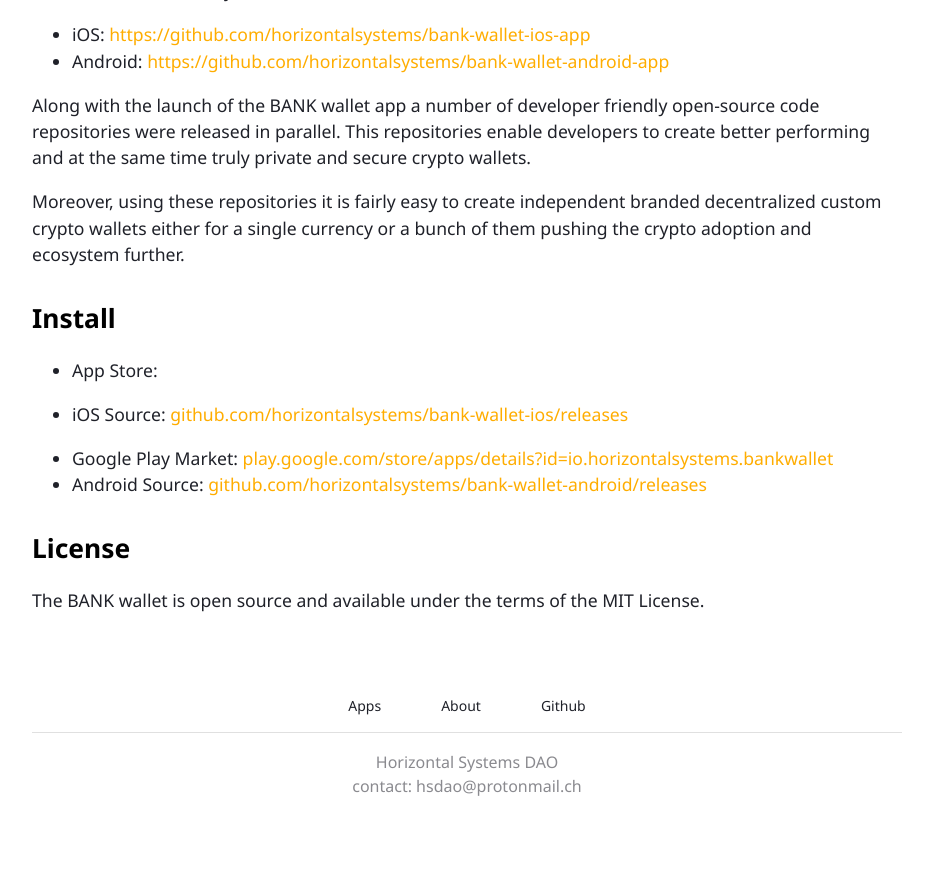
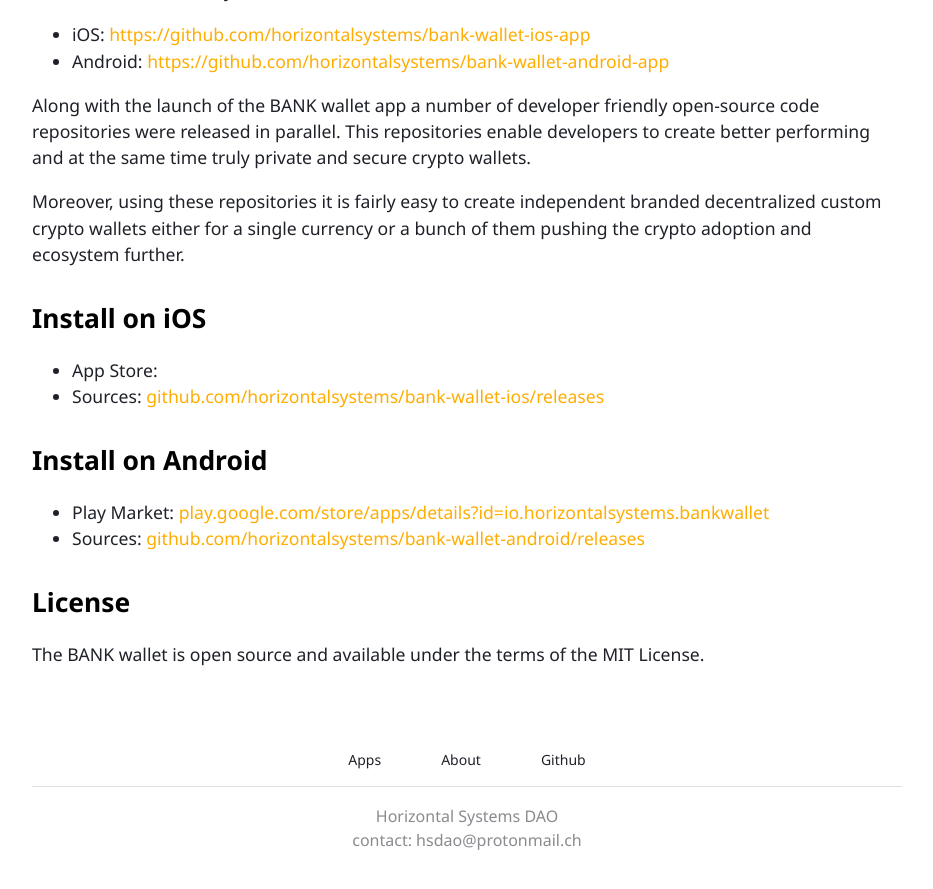
Before and after one commit to horizontalsystems/horizontalsystems.github.io, a Jekyll site: the page built from dapps/bank-wallet.md, in a window 1280 px wide and 900 px high, scrolled down 3150 px. Shown: the top 889 px of the window, without its empty margins (173-1106 px from the left). Built offline with Jekyll 4.4.1, drawn with Linux system fonts in a browser that asks for light colours; before the commit the page ends 3996 px from its top, so only the background shows below that.

Commit message:
fix links on wallet description page

```diff
--- a/dapps/bank-wallet.md
+++ b/dapps/bank-wallet.md
@@ -47,14 +47,15 @@
 Moreover, using these repositories it is fairly easy to create independent branded decentralized custom crypto wallets either for a single currency or a bunch of them pushing the crypto adoption and ecosystem further.
 
 
-## Install
+## Install on iOS
 
 - App Store:
-- iOS Source: [github.com/horizontalsystems/bank-wallet-ios/releases](https://github.com/horizontalsystems/bank-wallet-ios/releases)
+- Sources: [github.com/horizontalsystems/bank-wallet-ios/releases](https://github.com/horizontalsystems/bank-wallet-ios/releases)
 
-- Google Play Market: [play.google.com/store/apps/details?id=io.horizontalsystems.bankwallet](https://play.google.com/store/apps/details?id=io.horizontalsystems.bankwallet)
-- Android Source: [github.com/horizontalsystems/bank-wallet-android/releases](https://github.com/horizontalsystems/bank-wallet-android/releases)
+## Install on Android
 
+- Play Market: [play.google.com/store/apps/details?id=io.horizontalsystems.bankwallet](https://play.google.com/store/apps/details?id=io.horizontalsystems.bankwallet)
+- Sources: [github.com/horizontalsystems/bank-wallet-android/releases](https://github.com/horizontalsystems/bank-wallet-android/releases)
 
 ## License
 
```
